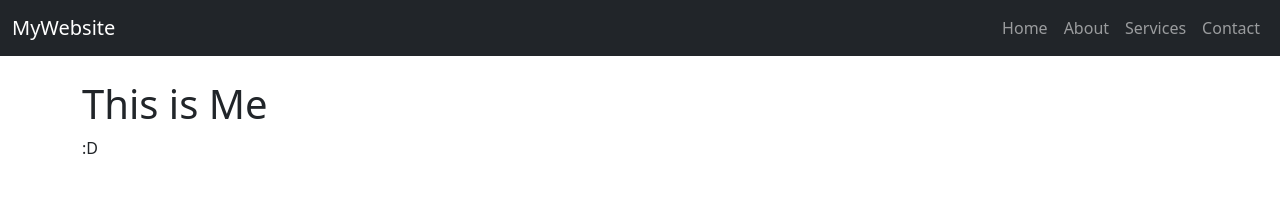
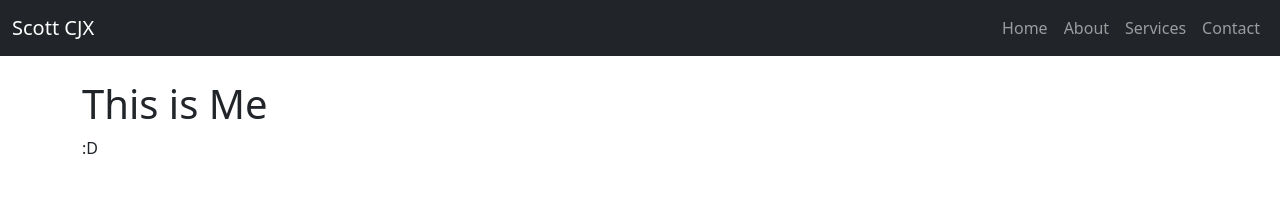
Before and after one commit to scott-cjx/scott-cjx.github.io, a Jekyll site: the page built from README.md, in a window 1280 px wide. Shown: the top 210 px of the page. Built offline with Jekyll 4.4.1, drawn with Linux system fonts in a browser that asks for light colours; our own code applies the rules of GitHub Pages for plain Markdown files.

Commit message:
converted nav to dynamic

```diff
--- a/_includes/navbar.md
+++ b/_includes/navbar.md
@@ -1,16 +1,14 @@
-<!-- Save this as navbar.md -->
 <nav class="navbar navbar-expand-lg navbar-dark bg-dark">
   <div class="container-fluid">
-    <a class="navbar-brand" href="#">MyWebsite</a>
+    <a class="navbar-brand" href="#">Scott CJX</a>
     <button class="navbar-toggler" type="button" data-bs-toggle="offcanvas" data-bs-target="#offcanvasNavbar" aria-controls="offcanvasNavbar">
       <span class="navbar-toggler-icon"></span>
     </button>
     <div class="collapse navbar-collapse d-lg-flex" id="navbarNav">
       <ul class="navbar-nav ms-auto">
-        <li class="nav-item"><a class="nav-link" href="#">Home</a></li>
-        <li class="nav-item"><a class="nav-link" href="#">About</a></li>
-        <li class="nav-item"><a class="nav-link" href="#">Services</a></li>
-        <li class="nav-item"><a class="nav-link" href="#">Contact</a></li>
+        {% for item in site.data.navbar.items %}
+          <li class="nav-item"><a class="nav-link" href="{{ item.link }}">{{ item.name }}</a></li>
+        {% endfor %}
       </ul>
     </div>
   </div>
@@ -24,10 +22,9 @@
   </div>
   <div class="offcanvas-body">
     <ul class="navbar-nav">
-      <li class="nav-item"><a class="nav-link" href="#">Home</a></li>
-      <li class="nav-item"><a class="nav-link" href="#">About</a></li>
-      <li class="nav-item"><a class="nav-link" href="#">Services</a></li>
-      <li class="nav-item"><a class="nav-link" href="#">Contact</a></li>
+      {% for item in site.data.navbar.items %}
+        <li class="nav-item"><a class="nav-link" href="{{ item.link }}">{{ item.name }}</a></li>
+      {% endfor %}
     </ul>
   </div>
 </div>
```
Also changed, not shown: _data/navbar.yml (added, +9 -0 lines).
